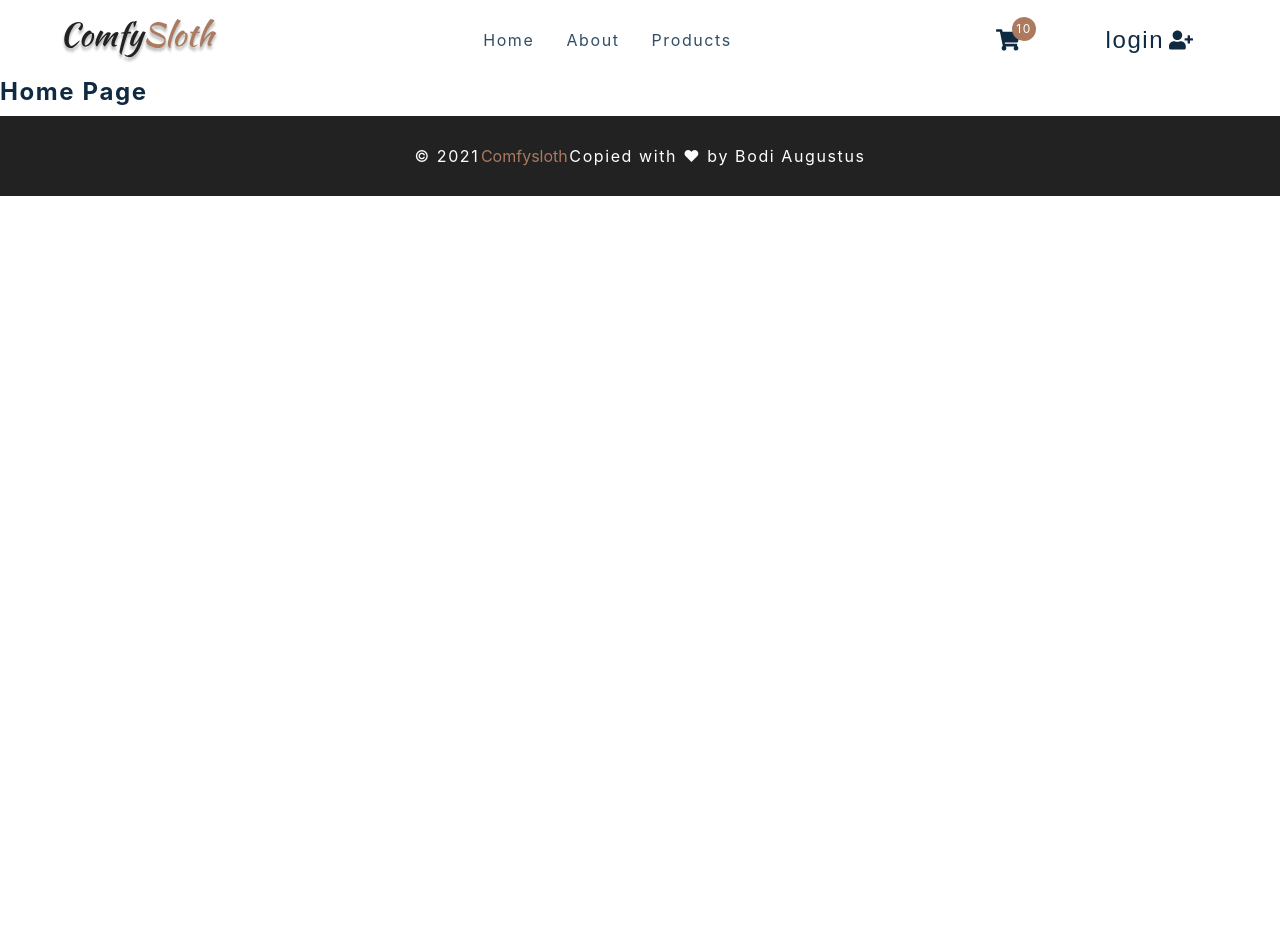
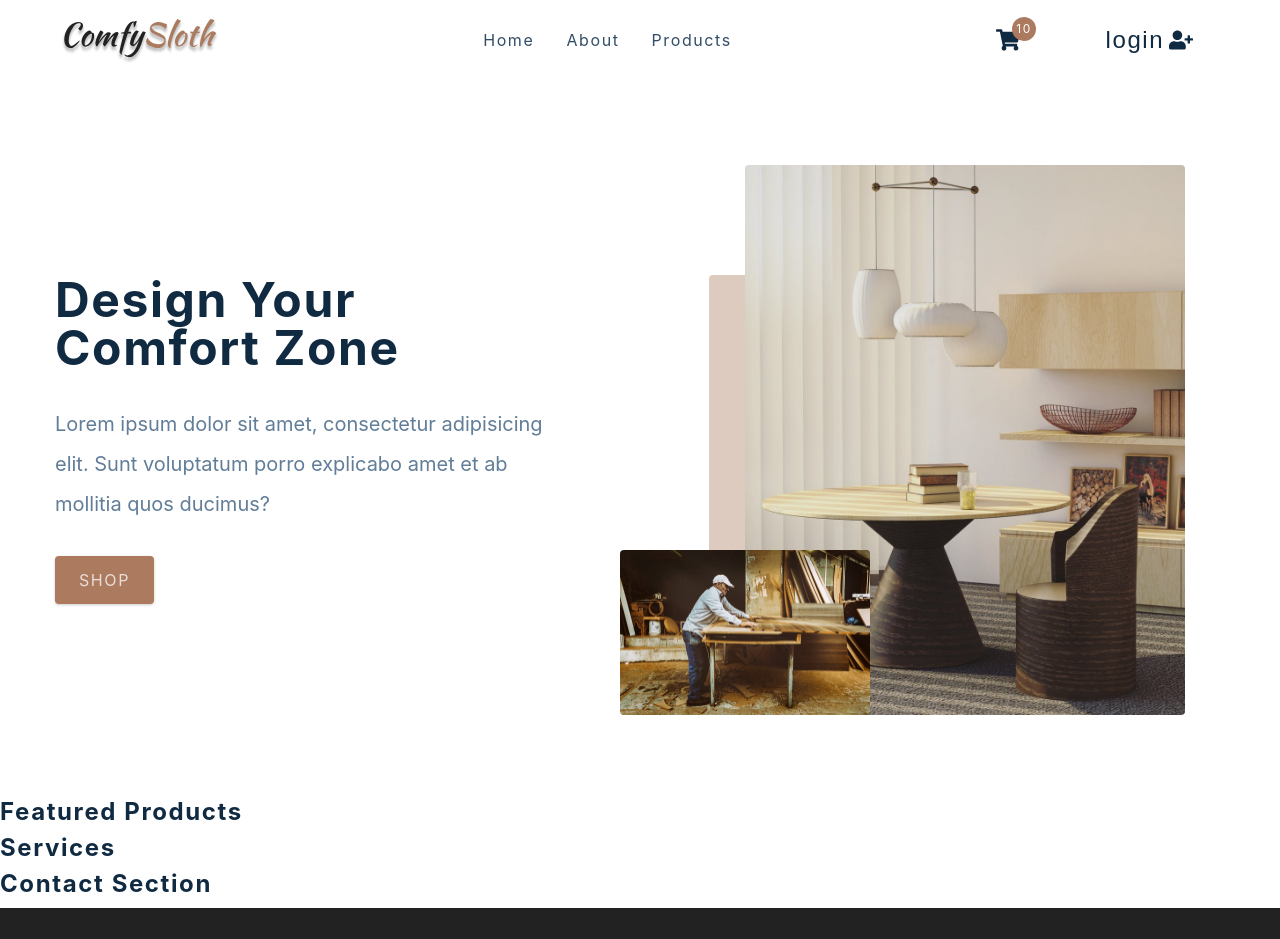
Before and after one commit to MagentaSpruce/ReactMarketplace, a React (Create React App) app: page / in a window 1280 px wide. Shown: the top 939 px of the page. Before the commit the page ends 800 px from the top, so only its background shows below. Built offline with nearby package versions, Linux system fonts and the light colour scheme; the HTML template or start-up script is replaced by a standard one.

Commit message:
Set up Hero and HomePage.

```diff
--- a/src/components/Hero.js
+++ b/src/components/Hero.js
@@ -5,7 +5,19 @@
 import heroBcg2 from '../assets/hero-bcg-2.jpeg'
 
 const Hero = () => {
-  return <h4>hero</h4>
+  return (
+    <Wrapper className='section-center'>
+      <article className="content">
+        <h1>design your <br /> comfort zone</h1>
+        <p>Lorem ipsum dolor sit amet, consectetur adipisicing elit. Sunt voluptatum porro explicabo amet et ab mollitia quos ducimus?</p>
+        <Link to='/products' className='hero-btn btn'>Shop</Link>
+      </article>
+      <article className='img-container'>
+    <img src={heroBcg} alt="nice table" className='main-img'/>
+    <img src={heroBcg2} alt="workman" className='accent-img'/>
+      </article>
+    </Wrapper>
+  )
 }
 
 const Wrapper = styled.section`
--- a/src/pages/HomePage.js
+++ b/src/pages/HomePage.js
@@ -1,7 +1,14 @@
 import React from 'react'
 import { FeaturedProducts, Hero, Services, Contact } from '../components'
 const HomePage = () => {
-  return <h4>home page</h4>
+  return (
+    <main>
+      <Hero/>
+      <FeaturedProducts/>
+      <Services/>
+      <Contact/>
+    </main>
+  )
 }
 
 export default HomePage
```
